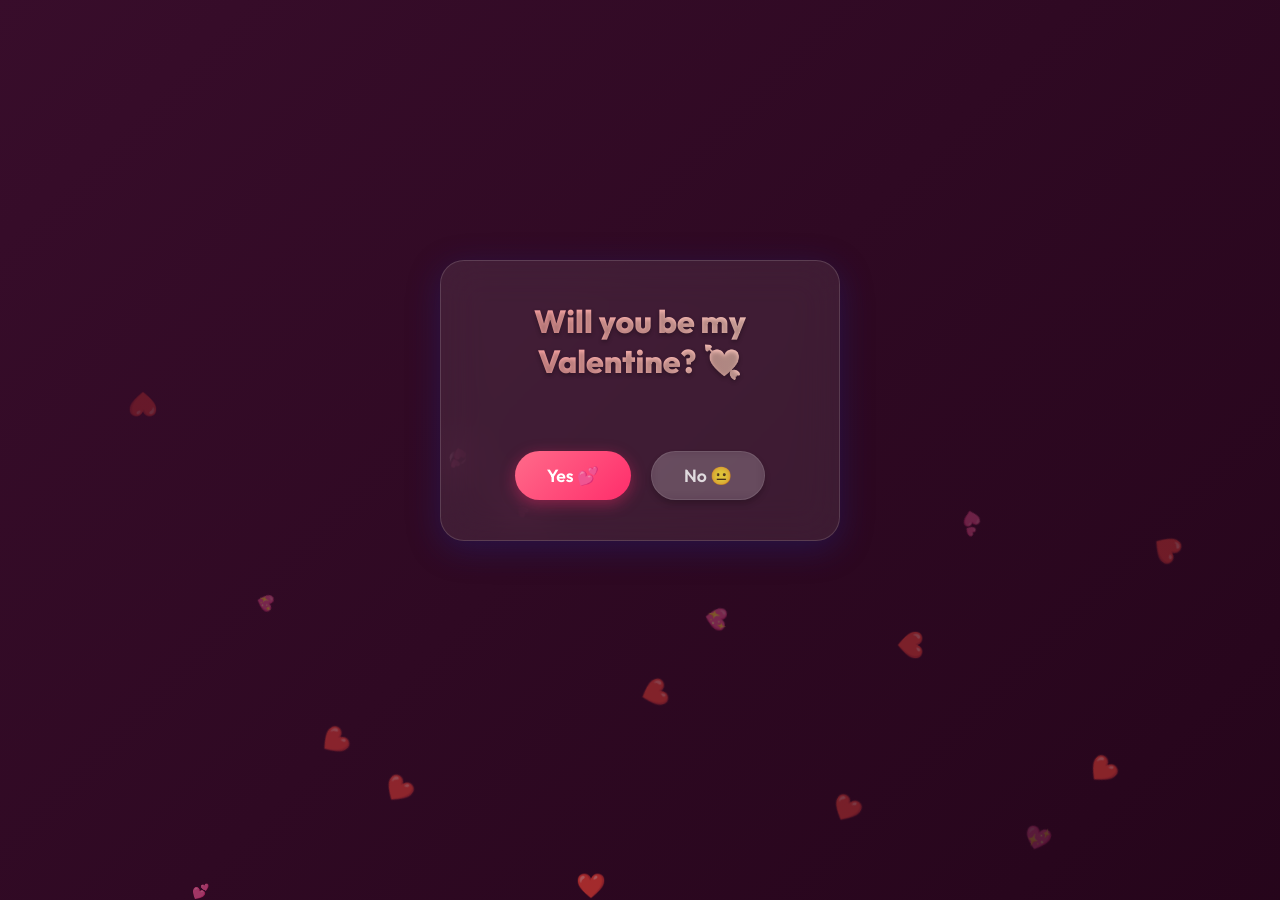
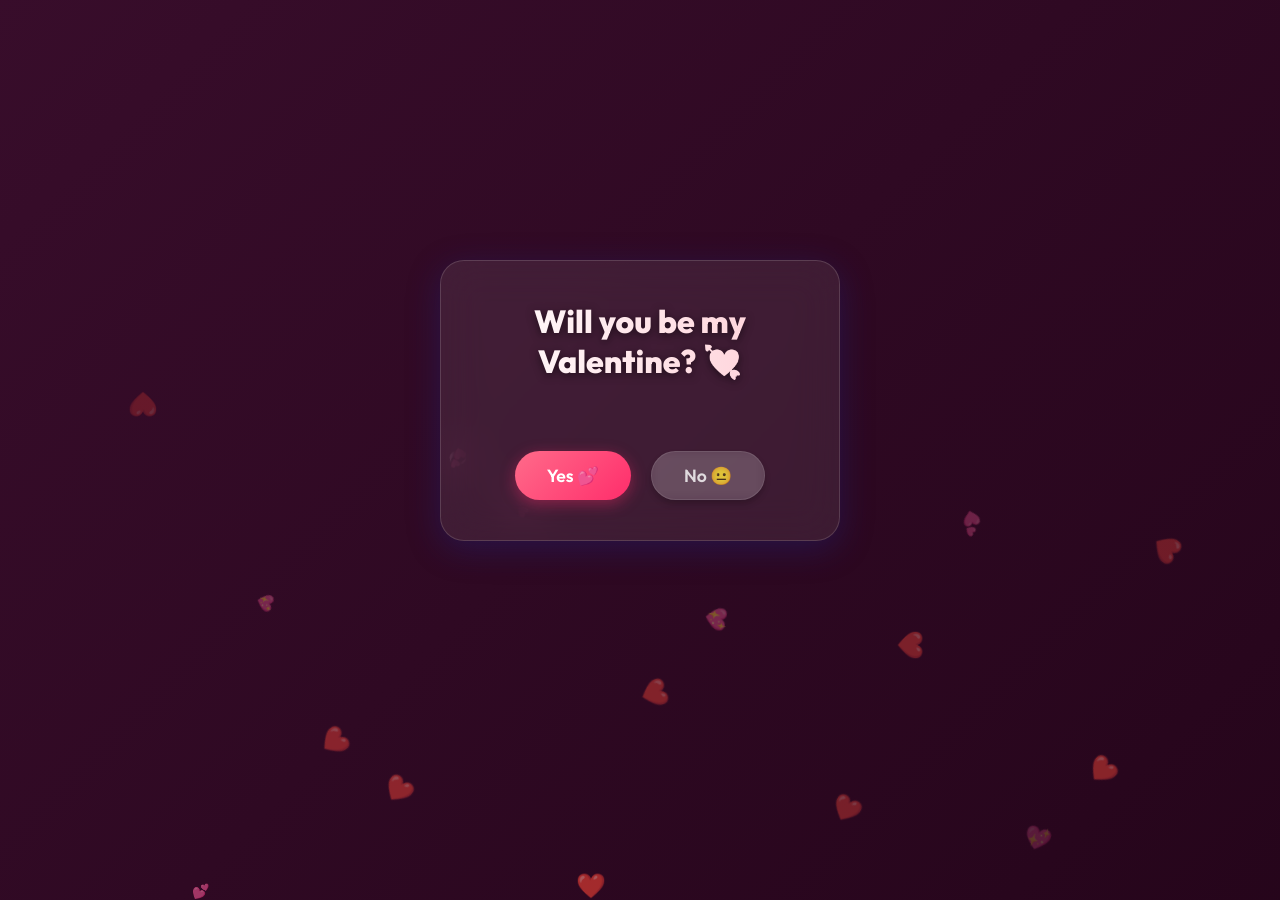
Before and after one commit to iraklidzadzamia/valentines-day, a plain HTML site: page index.html in a window 1280 px wide. Drawn offline with nearby package versions, Linux system fonts and the light colour scheme.

Commit message:
Fix text visibility: Brighter gradient and better shadow for H1

```diff
--- a/style.css
+++ b/style.css
@@ -102,11 +102,13 @@ body {
 h1 {
   font-size: 2rem;
   margin-bottom: 20px;
-  background: linear-gradient(to right, #ff9a9e, #fad0c4);
+  background: linear-gradient(to right, #ffffff, #ffccd5);
+  /* Brighter for contrast */
   -webkit-background-clip: text;
   background-clip: text;
   color: transparent;
-  text-shadow: 0 2px 4px rgba(0, 0, 0, 0.3);
+  filter: drop-shadow(0 2px 4px rgba(0, 0, 0, 0.5));
+  /* Better shadow/glow */
 }
 
 /* Meme Container */
```
